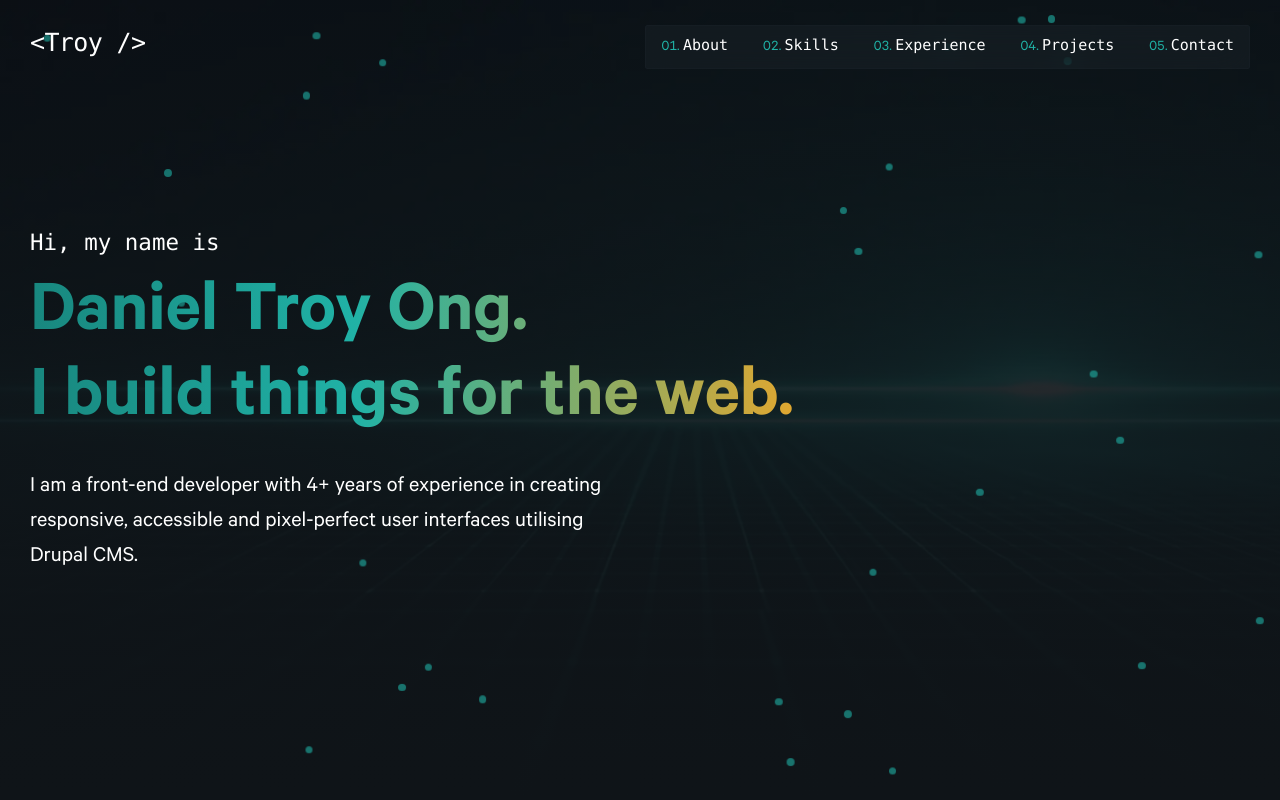
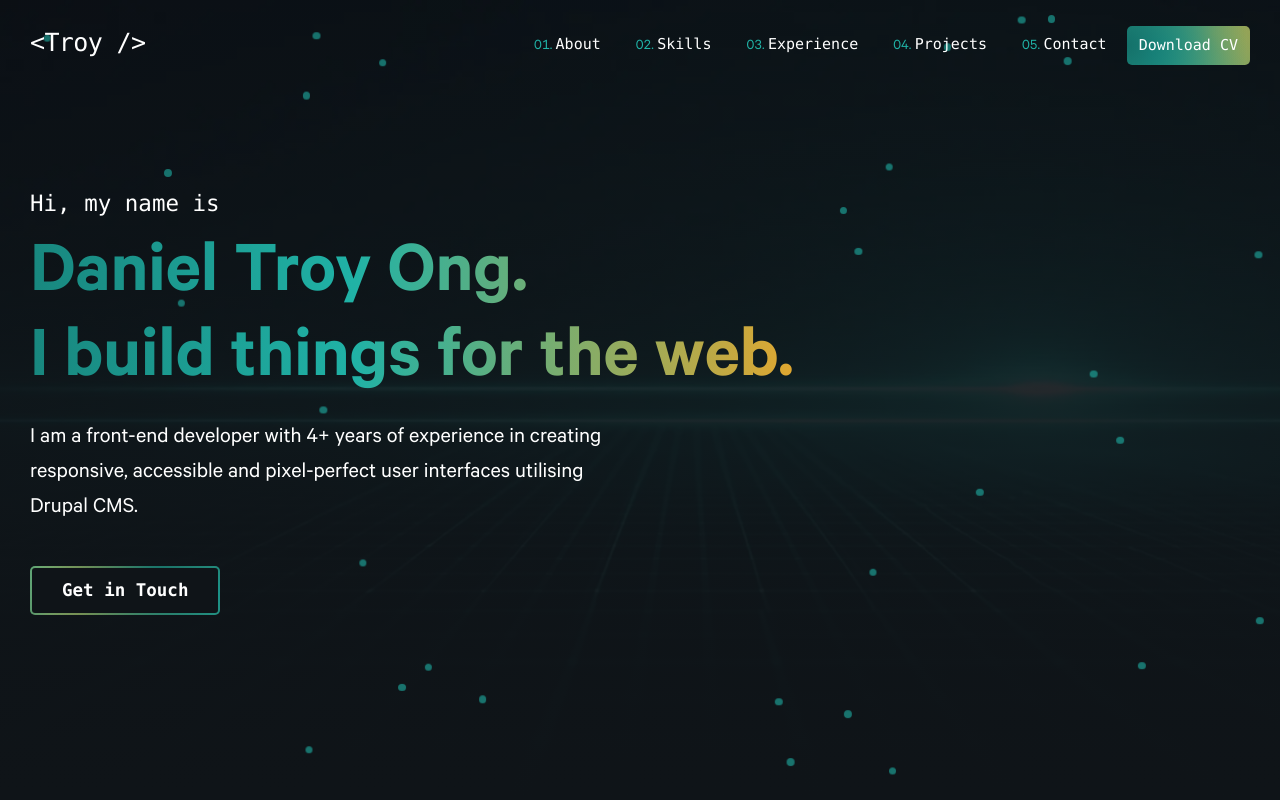
Before and after one commit to danieltroy092/portfolio, a React (Vite) app: page / in a window 1280 px wide. Shown: the top 800 px of the page. Built offline with nearby package versions, Linux system fonts and the light colour scheme.

Commit message:
added button styling

```diff
--- a/src/components/Button.jsx
+++ b/src/components/Button.jsx
@@ -5,11 +5,11 @@ export const Button = ({
   ...props
 }) => {
   const baseClasses =
-    "button relative overflow-hidden font-medium focus:outline-none focus-visible:ring-2 focus visible:ring-primary text-primary-foreground active:text-primary hover:bg-primary/90 shadow-primary/25 leading-none font-mono";
+    "button relative overflow-hidden font-medium focus:outline-none focus-visible:ring-2 focus visible:ring-primary active:text-primary hover:bg-primary/90 shadow-primary/25 leading-none font-mono gradient-button";
 
   const sizeClasses = {
     sm: "px-2 py-2 text-xs",
-    default: "px-6 py-3 text-base",
+    default: "px-2 py-2 text-base",
     lg: "px-8 py-4 text-lg",
   };
 
@@ -17,7 +17,7 @@ export const Button = ({
 
   return (
     <button className={classes} {...props}>
-      <span className="relative flex items-center justify-center gap-2 cursor-pointer">
+      <span className="relative flex items-center justify-center cursor-pointer">
         {children}
       </span>
     </button>
--- a/src/index.css
+++ b/src/index.css
@@ -61,6 +61,66 @@
     background-color: var(--color-background);
     font-family: "Calibre", sans-serif;
   }
+
+  @property --button-fill {
+    syntax: "<color>";
+    inherits: true;
+    initial-value: transparent;
+  }
+
+  @property --button-fill-stop {
+    syntax: "<percentage>";
+    inherits: true;
+    initial-value: 0%;
+  }
+
+  @property --rg-1-x {
+    syntax: "<percentage>";
+    inherits: true;
+    initial-value: 0%;
+  }
+
+  @property --rg-1-y {
+    syntax: "<percentage>";
+    inherits: true;
+    initial-value: 50%;
+  }
+
+  @property --rg-2-x {
+    syntax: "<percentage>";
+    inherits: true;
+    initial-value: 20%;
+  }
+
+  @property --rg-2-y {
+    syntax: "<percentage>";
+    inherits: true;
+    initial-value: 70%;
+  }
+
+  @property --rg-3-x {
+    syntax: "<percentage>";
+    inherits: true;
+    initial-value: 70%;
+  }
+
+  @property --rg-3-y {
+    syntax: "<percentage>";
+    inherits: true;
+    initial-value: 20%;
+  }
+
+  @property --rg-4-x {
+    syntax: "<percentage>";
+    inherits: true;
+    initial-value: 50%;
+  }
+
+  @property --rg-4-y {
+    syntax: "<percentage>";
+    inherits: true;
+    initial-value: 50%;
+  }
 }
 
 @layer components {
@@ -101,14 +161,85 @@
       inset 0 0 20px color-mix(in srgb, var(--color-primary) 5%, transparent);
   }
 
+  .gradient-button {
+    padding: 4px 8px;
+    border: 2px solid transparent;
+    transition:
+      --button-fill 1s,
+      --button-fill-stop 0.5s;
+    animation: gradient-movement 4s alternate infinite ease-in-out;
+    animation-delay: calc(sibling-index() * -2000ms);
+    background:
+      radial-gradient(
+          circle,
+          var(--button-fill) var(--button-fill-stop),
+          transparent
+        )
+        padding-box,
+      radial-gradient(
+          circle 120px at var(--rg-1-x) var(--rg-1-y),
+          var(--color-muted-foreground),
+          transparent
+        )
+        border-box,
+      radial-gradient(
+          circle 140px at var(--rg-2-x) var(--rg-2-y),
+          var(--color-secondary-foreground),
+          transparent
+        )
+        border-box,
+      radial-gradient(
+          circle 160px at var(--rg-3-x) var(--rg-3-y),
+          var(--color-highlight),
+          transparent
+        )
+        border-box,
+      radial-gradient(
+          circle 200px at var(--rg-4-x) var(--rg-4-y),
+          var(--color-secondary-foreground),
+          transparent
+        )
+        border-box;
+
+    background-position:
+      center,
+      center,
+      bottom right,
+      top left,
+      top right,
+      bottom left;
+
+    background-repeat: no-repeat;
+  }
+
+  .gradient-button:hover,
+  .gradient-button:focus-visible {
+    --button-fill-stop: 100%;
+    --button-fill: var(--button-fill-hover, var(--color-background));
+  }
+
+  .gradient-button.bordered {
+    --button-fill-stop: 100%;
+    --button-fill: var(--color-background);
+  }
+
+  .gradient-button.bordered:is(:hover, :focus-visible) {
+    --button-fill-stop: 0%;
+    --button-fill: transparent;
+  }
+
+  .gradient-button.bordered:hover {
+    color: var(--color-surface);
+  }
+
   .gradient-text {
     color: transparent;
     background: linear-gradient(
       to right,
       var(--color-muted-foreground),
-      var(--color-primary),
+      var(--color-secondary-foreground),
       var(--color-highlight),
-      var(--color-primary),
+      var(--color-secondary-foreground),
       var(--color-muted-foreground),
       var(--color-highlight)
     );
@@ -167,7 +298,8 @@
     background-position: center;
     background-image: url("/profile-photo.webp");
     background-color: var(--color-primary);
-    background-blend-mode: darken;
+    background-blend-mode: luminosity;
+    filter: brightness(80%);
     border-radius: var(--radius-small);
     transition: all 250ms ease;
 
@@ -318,4 +450,29 @@
       background-position: 0% 50%;
     }
   }
+
+  @keyframes gradient-movement {
+    30% {
+      --rg-1-x: 70%;
+      --rg-1-y: 20%;
+    }
+
+    40% {
+      --rg-2-x: 120%;
+      --rg-2-y: 50%;
+    }
+    45% {
+      --rg-4-x: -10%;
+      --rg-4-y: 10%;
+    }
+    50% {
+      --rg-3-x: 50%;
+      --rg-3-y: 50%;
+    }
+
+    70% {
+      --rg-1-x: -10%;
+      --rg-2-y: -20%;
+    }
+  }
 }
--- a/src/layout/Navbar.jsx
+++ b/src/layout/Navbar.jsx
@@ -24,14 +24,11 @@ export const Navbar = () => {
         </a>
 
         {/* Desktop Nav */}
-        <div
-          data-aos="fade-down"
-          className="hidden lg:flex items-center gap-1 text-xs glass rounded-xs"
-        >
+        <div data-aos="fade-down" className="hidden lg:flex items-center gap-1">
           <ol className="nav-list flex items-center gap-1">
             {navLinks.map((link, i) => (
               <li
-                className="nav-list-item list-[decimal-leading-zero] list-inside px-3 py-2 text-md"
+                className="nav-list-item list-[decimal-leading-zero] list-inside px-3 py-2 text-xs"
                 key={i}
               >
                 <a href={link.href} className="font-mono  hover:text-primary">
@@ -40,6 +37,7 @@ export const Navbar = () => {
               </li>
             ))}
           </ol>
+          <Button className="text-xs">Download CV</Button>
         </div>
 
         {/* Mobile Menu Button */}
--- a/src/sections/About.jsx
+++ b/src/sections/About.jsx
@@ -17,15 +17,15 @@ export const About = () => {
 
           <p className="mt-4">
             Hello! I'm Troy from Newport, Wales. My passion for web development
-            started in my early teenage years when I began tweaking{" "}
+            started in my early teenage years when I began tinkering with{" "}
             <a
               href="https://www.webdesignmuseum.org/gallery/bebo-in-2008"
               target="_blank"
               className="text-primary"
             >
-              Bebo
+              Bebo themes
             </a>{" "}
-            themes to personalize my profile, aiming to show some creativity and
+            to personalize my profile, aiming to show some creativity and
             impress my friends.
           </p>
 
@@ -55,7 +55,7 @@ export const About = () => {
             </a>{" "}
             that allowed me to hone and improve my skills in building
             aesthetically pleasing, accessible and robust technical solutions
-            for the digital world.
+            for the world wide web.
           </p>
         </div>
         <div
--- a/src/sections/Contact.jsx
+++ b/src/sections/Contact.jsx
@@ -182,19 +182,12 @@ export const Contact = () => {
               </div>
 
               <Button
-                className="w-full"
+                className="block m-auto button bordered"
                 type="submit"
                 size="lg"
                 disabled={isLoading}
               >
-                {isLoading ? (
-                  <>Sending...</>
-                ) : (
-                  <>
-                    Send Message
-                    <Send className="w-5 h-5" />
-                  </>
-                )}
+                {isLoading ? <>Sending...</> : <>Send Message</>}
               </Button>
 
               {/** submit message */}
--- a/src/sections/Experience.jsx
+++ b/src/sections/Experience.jsx
@@ -25,7 +25,7 @@ export const Experience = () => {
           data-aos="fade-up"
           data-aos-delay="200"
           data-aos-duration="1000"
-          className="text-xl font-calibre-bold"
+          className="text-xl  font-calibre-bold"
         >
           Front-end Developer{" "}
           <span className="text-primary">
--- a/src/sections/Hero.jsx
+++ b/src/sections/Hero.jsx
@@ -1,3 +1,5 @@
+import { Button } from "@components/Button";
+
 export const Hero = () => {
   return (
     <section className="relative min-h-screen flex items-center overflow-hidden">
@@ -49,14 +51,23 @@ export const Hero = () => {
             I build things for the web.
           </span>
         </h1>
-
-        <div data-aos="fade-up" data-aos-delay="800" className="mt-6 lg:w-1/2">
+        <div
+          data-aos="fade-up"
+          data-aos-delay="800"
+          className="flex mt-4 lg:w-1/2"
+        >
           <p className="text-lg text-pretty">
             I am a front-end developer with 4+ years of experience in creating
             responsive, accessible and pixel-perfect user interfaces utilising{" "}
             <a>Drupal CMS</a>.
           </p>
         </div>
+        <a
+          className="inline-block relative mt-8 py-2 px-6 font-mono text-sm font-semibold button gradient-button bordered"
+          href="#contact"
+        >
+          Get in Touch
+        </a>{" "}
       </div>
     </section>
   );
--- a/src/sections/Projects.jsx
+++ b/src/sections/Projects.jsx
@@ -64,7 +64,7 @@ export const Projects = () => {
                 <div
                   className={`project-content relative ${(i + 1) % 2 === 1 ? "md:text-right" : ""}`}
                 >
-                  <span className="block font-mono text-primary text-xs">
+                  <span className="block font-mono text-highlight text-xs">
                     Featured Project
                   </span>
                   <h3 className="inline-block mt-2 text-2xl hover:text-primary font-calibre-bold">
```
